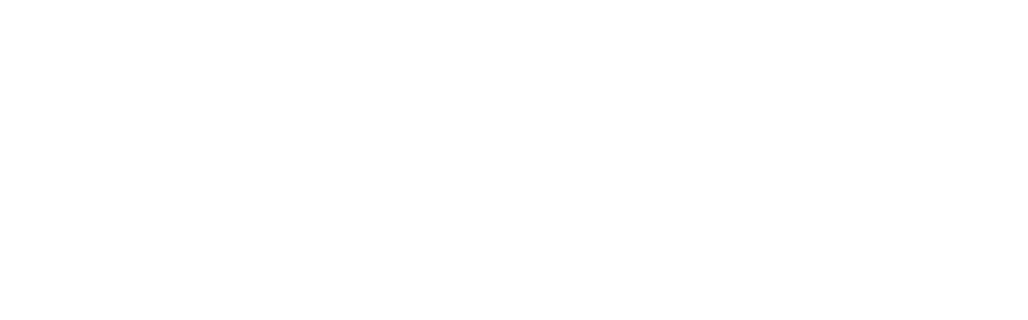
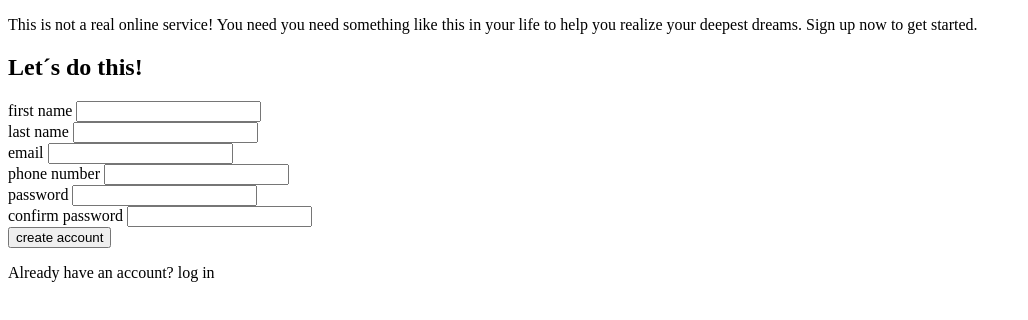
Before and after one commit to BoxyPipesnake/sign-up, a plain HTML site: page index.html in a window 1280 px wide. Shown: the whole page, without its empty margins (0-1028 px from the left). Drawn offline with Linux system fonts and the light colour scheme.

Commit message:
add html structure

```diff
--- a/index.html
+++ b/index.html
@@ -11,5 +11,55 @@
 </head>
 <body>
 
+    <main class="main">
+        <div class="img-container">
+
+        </div>
+        <div class="col-form">
+            <div class="col-content">
+                <p class="description">
+                    This is not a real online service! You need you need something
+                    like this in your life to help you realize your deepest dreams.
+                    Sign up now to get started.
+                </p>
+                <form class="form" action="#">
+                    <h2>Let´s do this!</h2>
+
+                    <div class="form__name">
+                        <label for="first-name">first name</label>
+                        <input type="text" id="first-name">
+                    </div>
+                    <div class="form__last-name">
+                        <label for="last-name">last name</label>
+                        <input type="text" id="last-name">
+                    </div>
+
+                    <div class="form__email">
+                        <label for="email">email</label>
+                        <input type="email" id="email">
+                    </div>
+                    <div class="form__phone">
+                        <label for="phone">phone number</label>
+                        <input type="tel">
+                    </div>
+
+                    <div class="form__password">
+                        <label for="password">password</label>
+                        <input type="password" id="password">
+                    </div>
+                    <div class="form__conf-password">
+                        <label for="conf-password">confirm password</label>
+                        <input type="password">
+                    </div>
+                </form>
+
+                <button class="btn-account" type="submit">create account</button>
+                <p class="log-in">Already have an account? log in</p>
+
+            </div>
+        </div>
+    </main>
+
+
 </body>
 </html>
```
